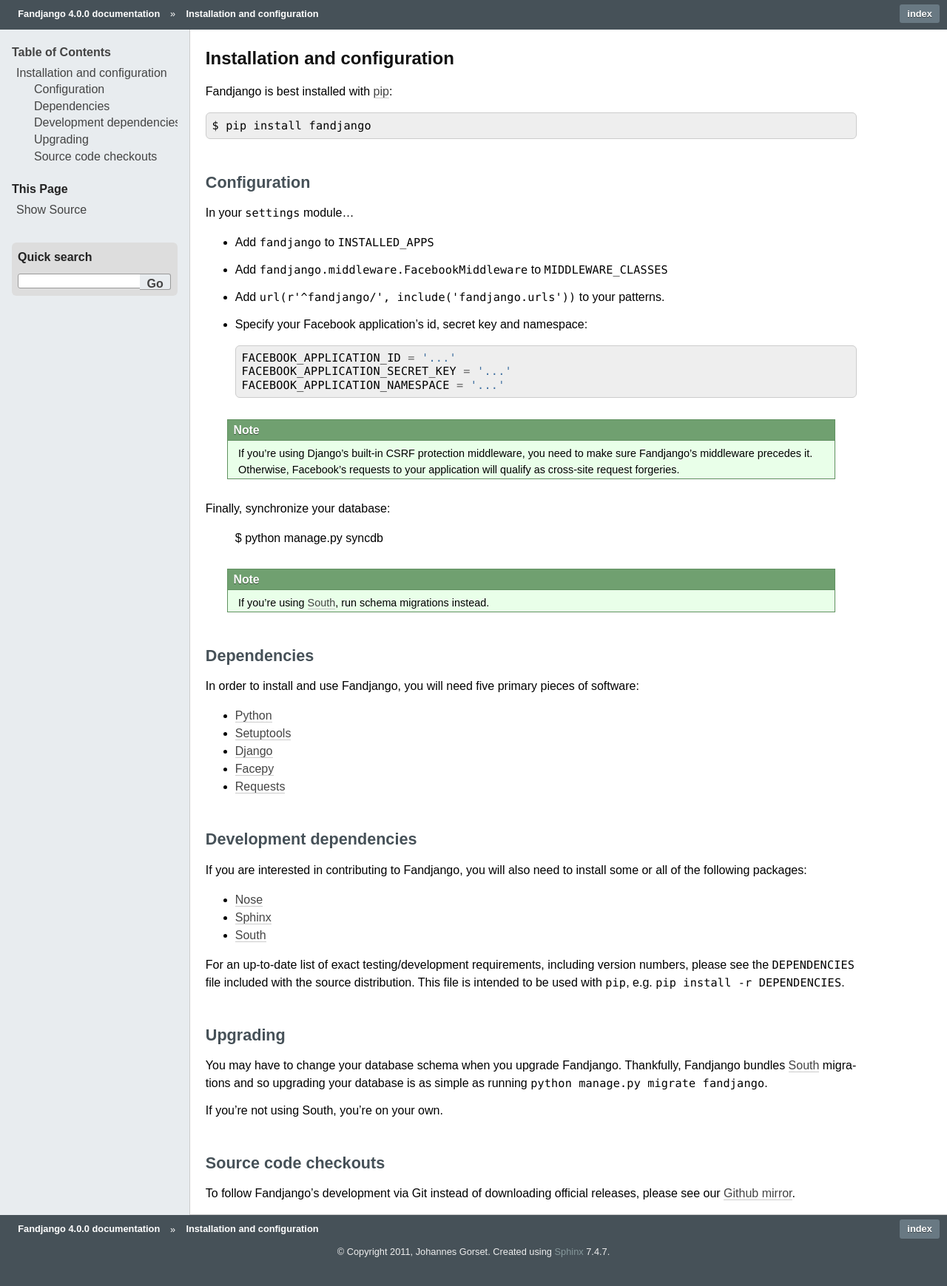
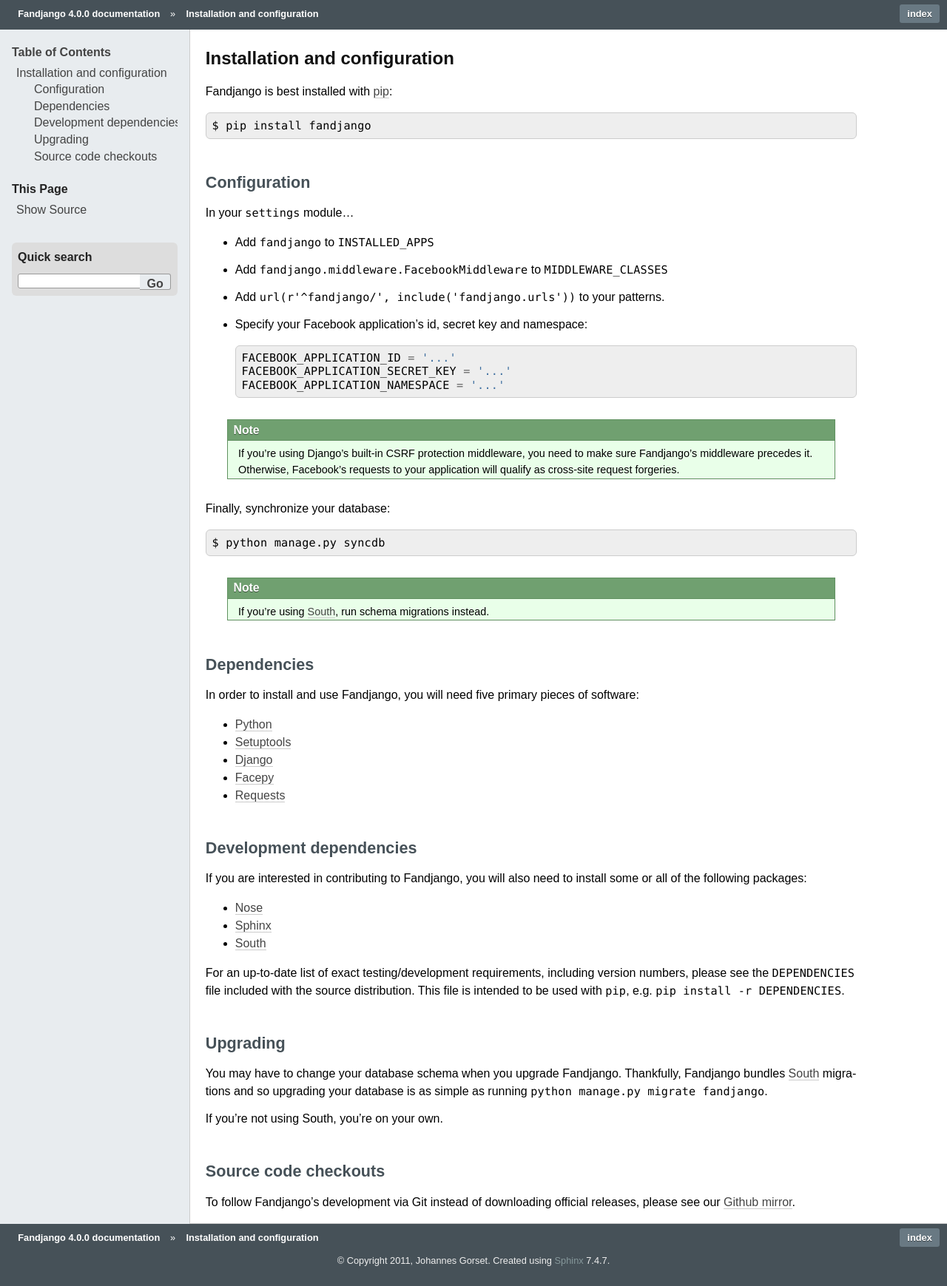
Before and after one commit to jgorset/fandjango, a Sphinx documentation site: the page built from docs/source/installation.rst, in a window 1280 px wide. Shown: the whole page at 74% size. Built offline with Sphinx 7.4.7, drawn with Linux system fonts in a browser that asks for light colours.

Commit message:
Fix formatting

```diff
--- a/docs/source/installation.rst
+++ b/docs/source/installation.rst
@@ -31,7 +31,7 @@
     middleware precedes it. Otherwise, Facebook's requests to your application will qualify
     as cross-site request forgeries.
 
-Finally, synchronize your database:
+Finally, synchronize your database::
 
     $ python manage.py syncdb
 
```
